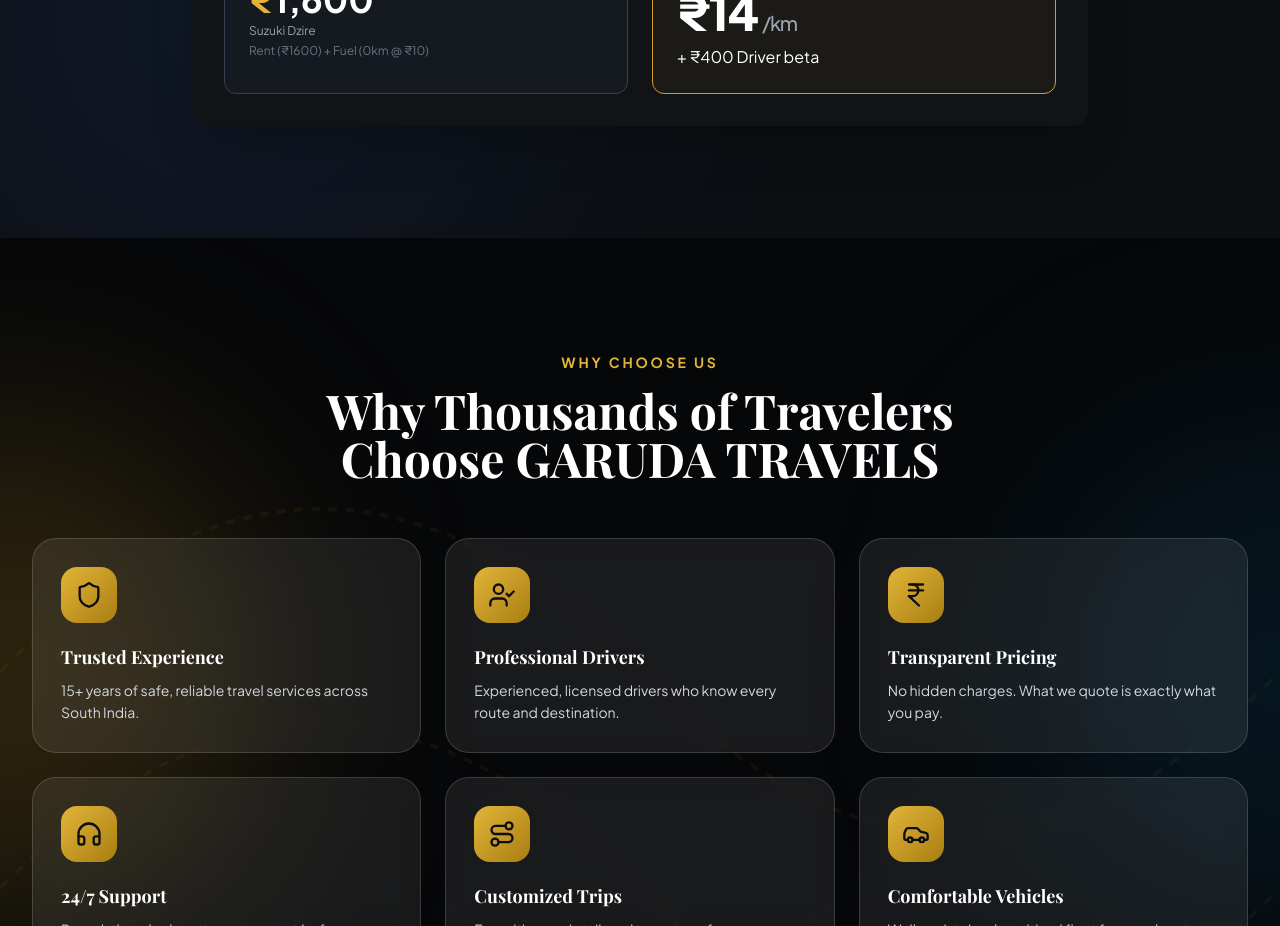
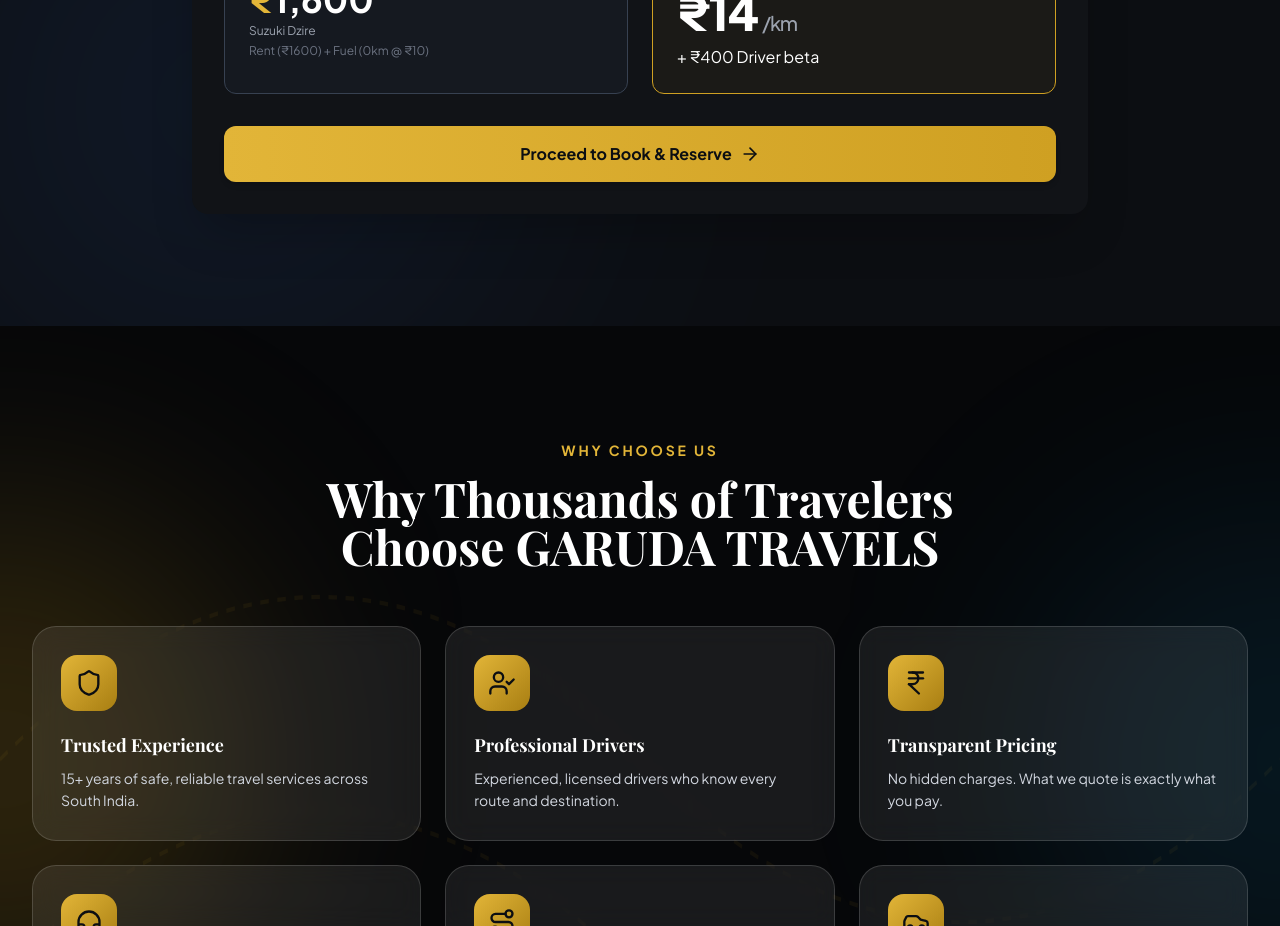
Before and after one commit to mohamedmafaz007/garuda_travels-, a React (Vite) app: page / in a window 1280 px wide. Shown: the part 6120-7046 px from the top of the page. Built offline with nearby package versions, Linux system fonts and the light colour scheme.

Commit message:
Add booking redirect button to Trip Cost Estimator

```diff
--- a/src/components/FloatingActions.tsx
+++ b/src/components/FloatingActions.tsx
@@ -120,7 +120,7 @@
             <X className="h-6 w-6" />
           </button>
 
-          <TripCostEstimator />
+          <TripCostEstimator onClose={() => setIsEstimatorOpen(false)} />
         </div>
       </div>
     </>
--- a/src/components/sections/TripCostEstimator.tsx
+++ b/src/components/sections/TripCostEstimator.tsx
@@ -1,8 +1,13 @@
 import { useState } from 'react';
-import { Calculator } from 'lucide-react';
+import { Calculator, ArrowRight } from 'lucide-react';
+import { Link } from 'react-router-dom';
 import { vehicles } from '@/data/mockData';
 
-export default function TripCostEstimator() {
+interface Props {
+    onClose?: () => void;
+}
+
+export default function TripCostEstimator({ onClose }: Props = {}) {
     const [distance, setDistance] = useState(0);
     const [duration, setDuration] = useState(1);
     const [selectedVehicleId, setSelectedVehicleId] = useState(vehicles[0].id);
@@ -127,6 +132,17 @@
                     <p className="text-base text-white mt-1">+ ₹{driverBeta} Driver beta</p>
                 </div>
             </div>
+
+            <div className="mt-8">
+                <Link
+                    to={`/vehicles/${selectedVehicleId}#quick-reservation`}
+                    onClick={onClose}
+                    className="group flex w-full items-center justify-center gap-2 rounded-xl bg-gradient-to-r from-gold-400 to-gold-500 py-4 text-base font-bold text-navy-900 shadow-md transition-all hover:scale-[1.01] hover:shadow-lg active:scale-95"
+                >
+                    <span>Proceed to Book & Reserve</span>
+                    <ArrowRight className="h-5 w-5 transition-transform group-hover:translate-x-1" />
+                </Link>
+            </div>
         </div >
     );
 }
--- a/src/pages/VehicleDetailPage.tsx
+++ b/src/pages/VehicleDetailPage.tsx
@@ -54,7 +54,14 @@
   const [isSubmitted, setIsSubmitted] = useState(false);
 
   useEffect(() => {
-    window.scrollTo({ top: 0, behavior: 'smooth' });
+    if (location.hash === '#quick-reservation') {
+      setTimeout(() => {
+        document.getElementById('quick-reservation')?.scrollIntoView({ behavior: 'smooth', block: 'start' });
+      }, 300);
+    } else {
+      window.scrollTo({ top: 0, behavior: 'smooth' });
+    }
+
     if (vehicle) {
       document.title = `Book ${vehicle.name} (${vehicle.type}) | GARUDA TRAVELS Madurai`;
       setBookingForm((prev) => ({
```
